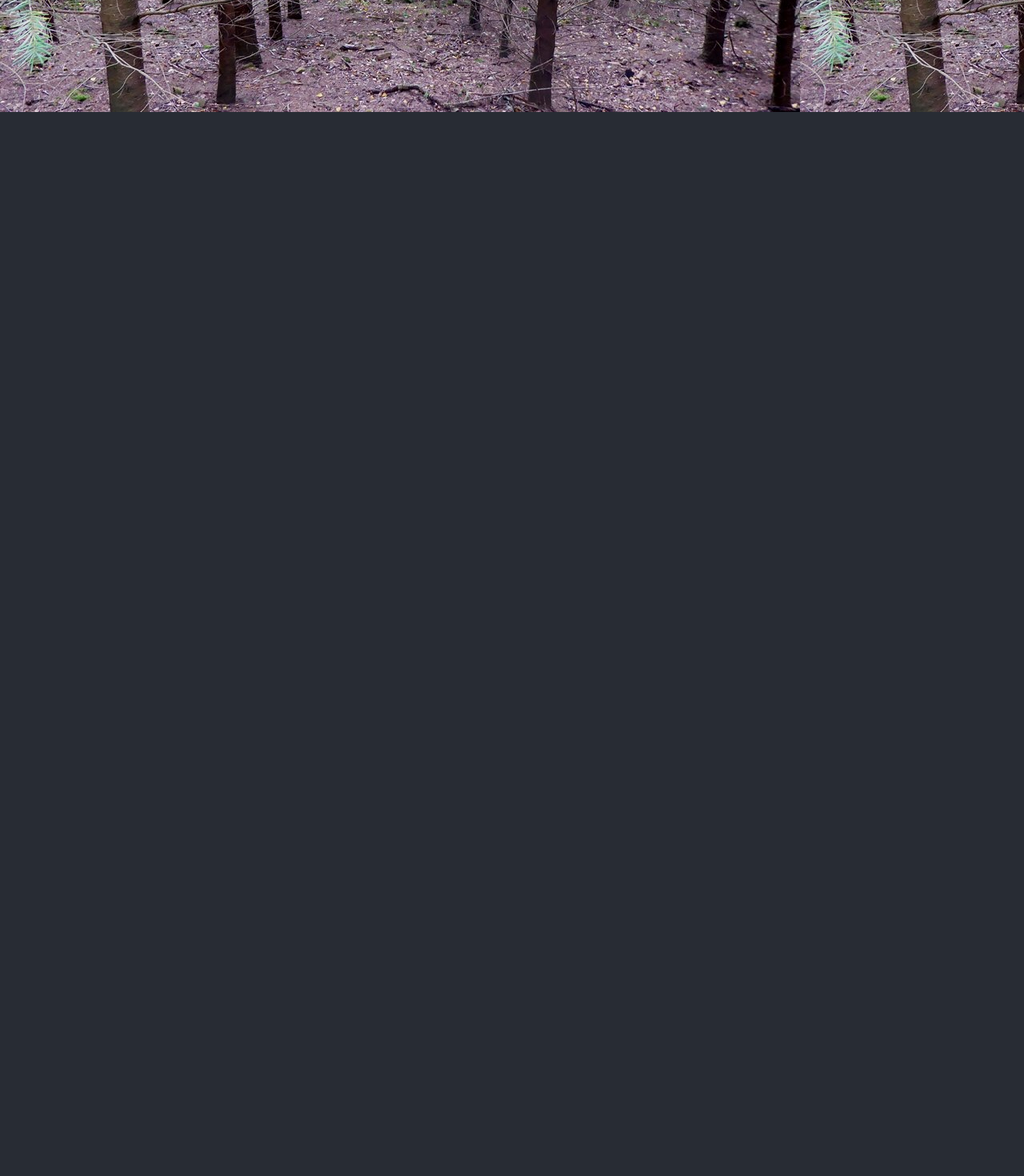
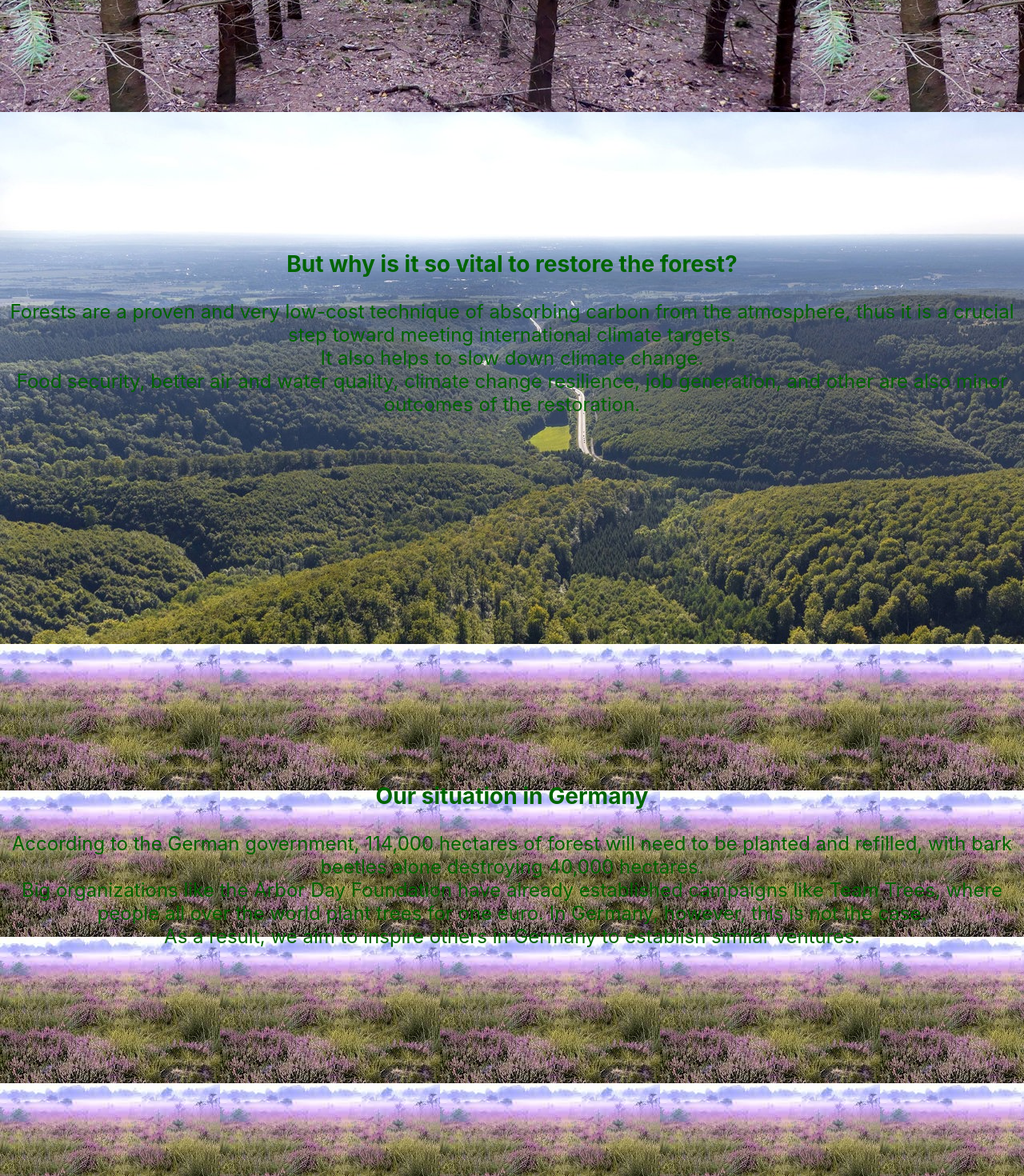
Before and after one commit to RestockingTeuto/RestockingTeuto, a React (Create React App) app: page / in a window 1280 px wide. Shown: the part 1320-2790 px from the top of the page at 80% size. Before the commit the page ends 1460 px from the top, so only its background shows below. Built offline with nearby package versions, Linux system fonts and the light colour scheme.

Commit message:
added new text

```diff
--- a/src/App.css
+++ b/src/App.css
@@ -3,8 +3,16 @@
   background-color: #282c34;
 }
 
-.Content {
+.Content1 {
   background-image: url("./assets/Teuto1.JPG");
+}
+
+.Content2 {
+  background-image: url("./assets/Teuto2.jpg");
+}
+
+.Content3 {
+  background-image: url("./assets/Teuto3.png");
 }
 
 .App-link {
--- a/src/App.tsx
+++ b/src/App.tsx
@@ -14,7 +14,7 @@
             <br/>
             <br/>
             <br/>
-            <div className={"Content"} style={{fontSize: '24px', color: "darkgreen"}}>
+            <div className={"Content1"} style={{fontSize: '24px', color: "darkgreen"}}>
                 <h3>Who are we?</h3>
                 <p style={{color: "greenyellow"}}>
                     Our project's goal is to restore trees that have been cut down or destroyed in other ways.
@@ -41,6 +41,66 @@
                     </div>
                 }
             </div>
+            <div className={"Content2"} style={{fontSize: '24px', color: "darkgreen"}}>
+                {
+                    <div className={"breaks"}>
+                        <br/>
+                        <br/>
+                        <br/>
+                        <br/>
+                        <br/>
+                    </div>
+                }
+                <h3>But why is it so vital to restore the forest?</h3>
+                <p>
+                    Forests are a proven and very low-cost technique of absorbing carbon from the atmosphere, thus it is a crucial step toward meeting international climate targets.
+                    <br/>It also helps to slow down climate change.
+                    <br/>Food security, better air and water quality, climate change resilience, job generation, and other are also minor outcomes of the restoration.
+                </p>
+                {
+                    <div className={"breaks"}>
+                        <br/>
+                        <br/>
+                        <br/>
+                        <br/>
+                        <br/>
+                        <br/>
+                        <br/>
+                        <br/>
+                        <br/>
+                    </div>
+                }
+            </div>
+            <div className={"Content3"} style={{fontSize: '24px', color: "darkgreen"}}>
+                {
+                    <div className={"breaks"}>
+                        <br/>
+                        <br/>
+                        <br/>
+                        <br/>
+                        <br/>
+                    </div>
+                }
+                <h3>Our situation in Germany</h3>
+                <p>
+                    According to the German government, 114,000 hectares of forest will need to be planted and refilled, with bark beetles alone destroying 40,000 hectares.<br/>
+                    Big organizations like the Arbor Day Foundation have already established campaigns like Team Trees, where people all over the world plant trees for one euro. In Germany, however, this is not the case.<br/>
+                    As a result, we aim to inspire others in Germany to establish similar ventures.
+                </p>
+                {
+                    <div className={"breaks"}>
+                        <br/>
+                        <br/>
+                        <br/>
+                        <br/>
+                        <br/>
+                        <br/>
+                        <br/>
+                        <br/>
+                        <br/>
+                    </div>
+                }
+            </div>
 
         </div>
     );
```
Also changed, not shown: src/assets/Teuto2.jpg (added), src/assets/Teuto3.png (added).
